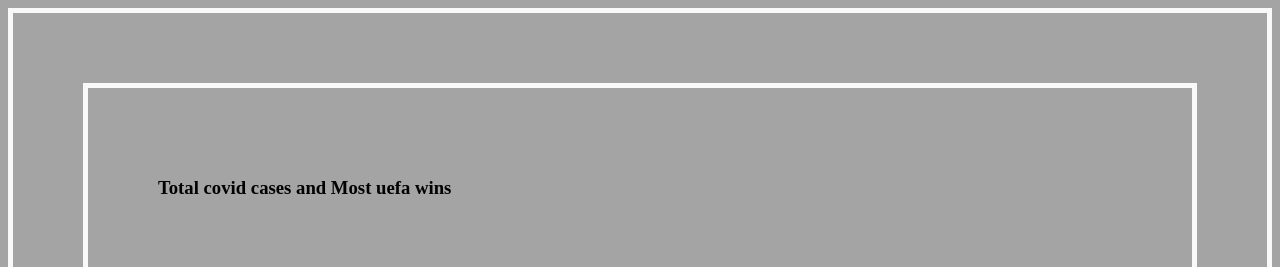
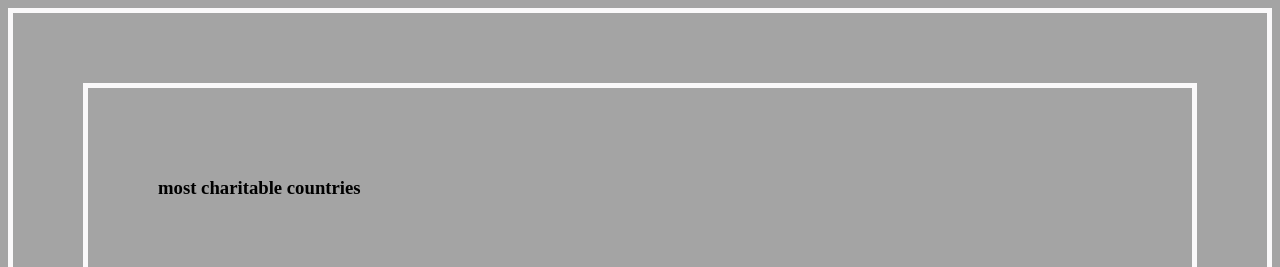
Before and after one commit to Olashubomi/Week1, a plain HTML site: page day10table.html in a window 1280 px wide. Shown: the top 267 px of the page. Drawn offline with Linux system fonts and the light colour scheme.

Commit message:
Update day10table.html

```diff
--- a/day10table.html
+++ b/day10table.html
@@ -16,7 +16,7 @@
 
 <section class="container">
   <section class="jumbotron">
-    <h1>Total covid cases and Most uefa wins</h2>
+    <h1>most charitable countries</h2>
   </section>
   <section class="row">
     <section class="col-sm-4">
```
